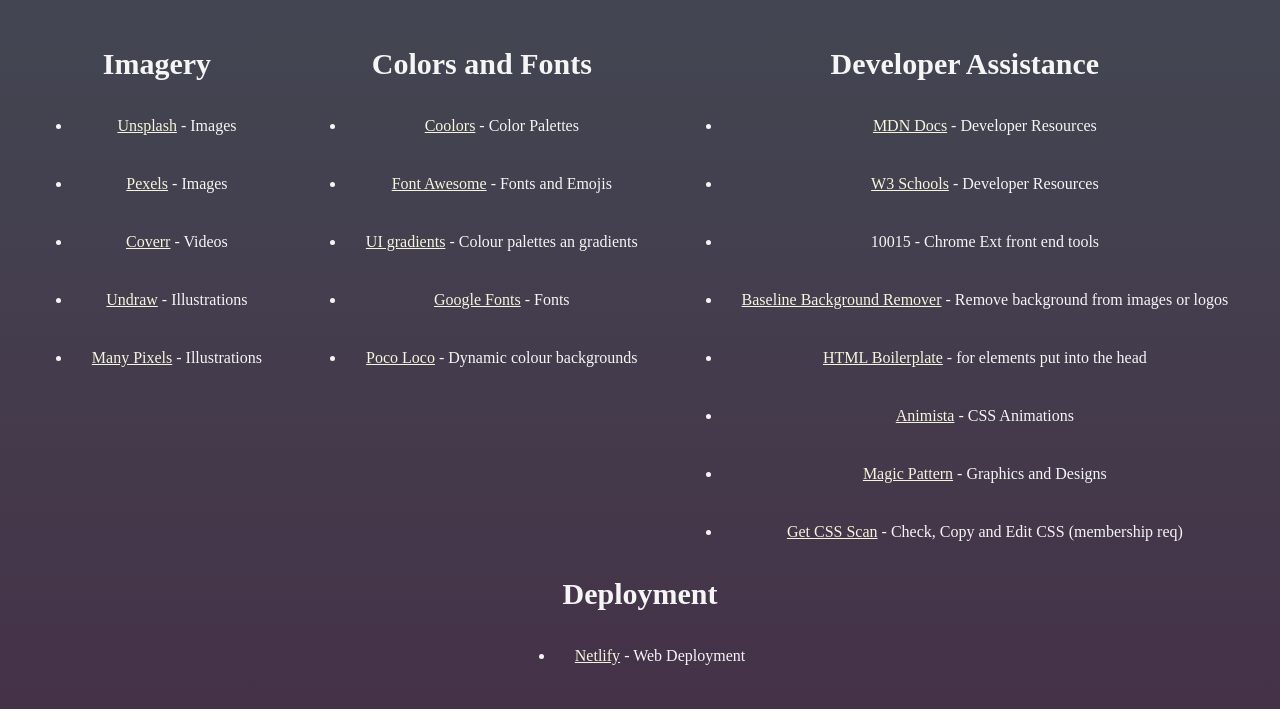
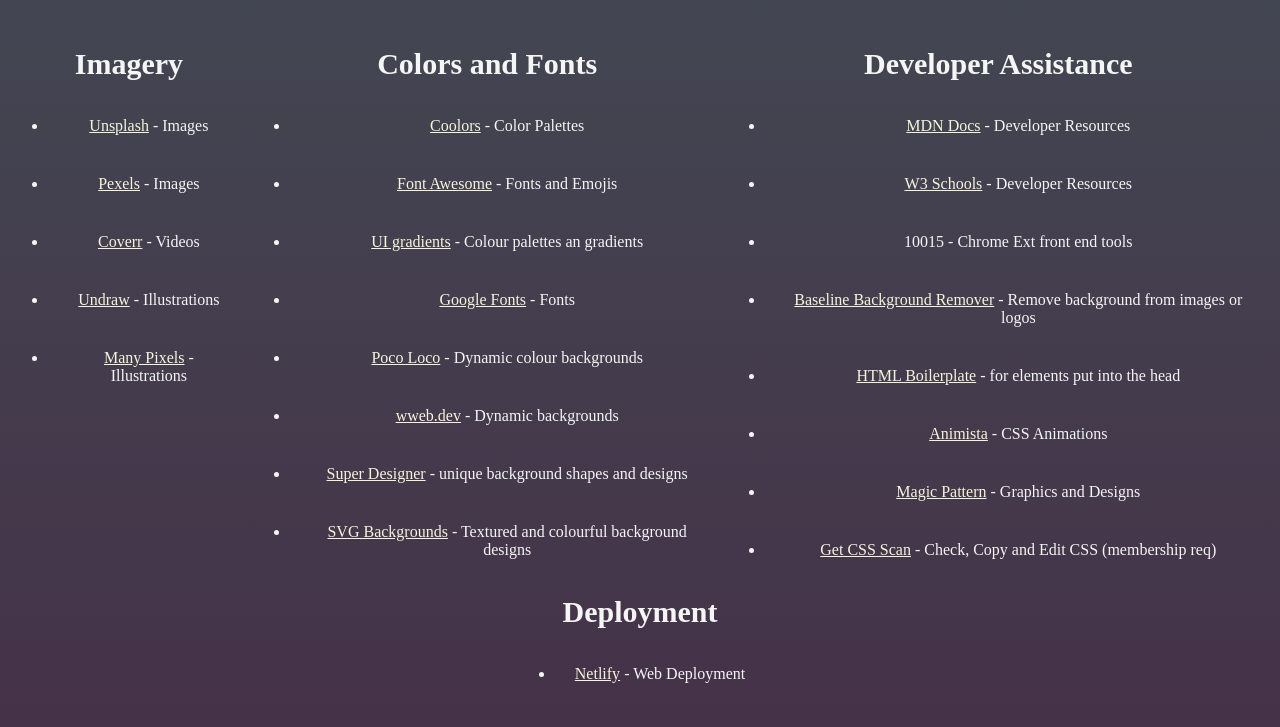
Before and after one commit to mjohnstone182/Coding-Support-Links, a plain HTML site: page index.html in a window 1280 px wide. Shown: the part 168-895 px from the top of the page. Drawn offline with Linux system fonts and the light colour scheme.

Commit message:
Background Designs

```diff
--- a/index.html
+++ b/index.html
@@ -51,6 +51,15 @@
 <li>
     <a href="https://pocoloco.io/" target="_blank">Poco Loco</a> - Dynamic colour backgrounds
 </li>
+<li>
+    <a href="https://wweb.dev/resources/animated-css-background-generator/" target="_blank">wweb.dev</a> - Dynamic backgrounds
+</li>
+<li>
+    <a href="https://superdesigner.co/" target="_blank">Super Designer</a> - unique background shapes and designs
+</li>
+<li>
+    <a href="https://www.svgbackgrounds.com/" target="_blank">SVG Backgrounds</a> - Textured and colourful background designs
+</li>
 </ul>
 </div>
 <div class="third-row">
```
